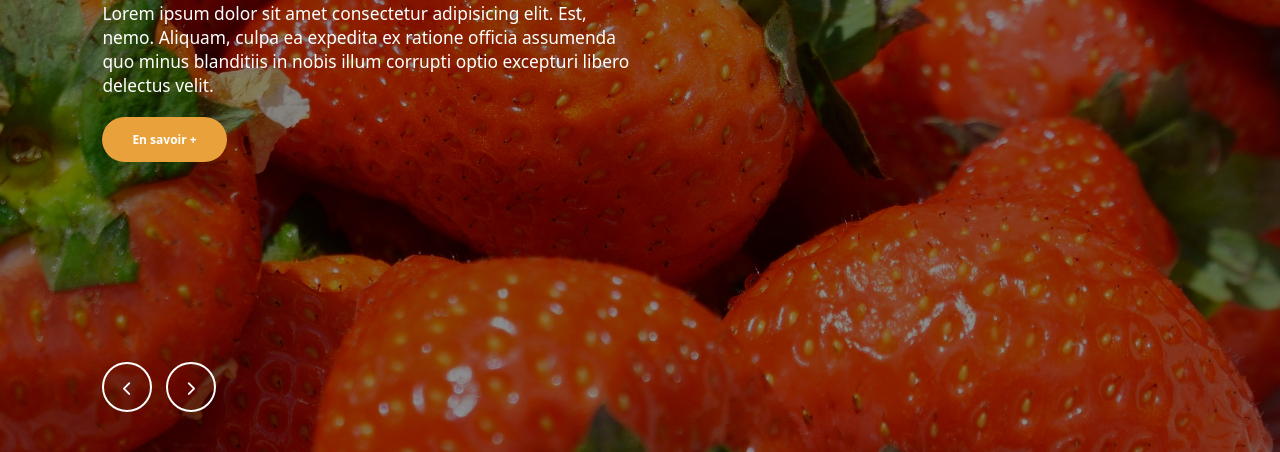
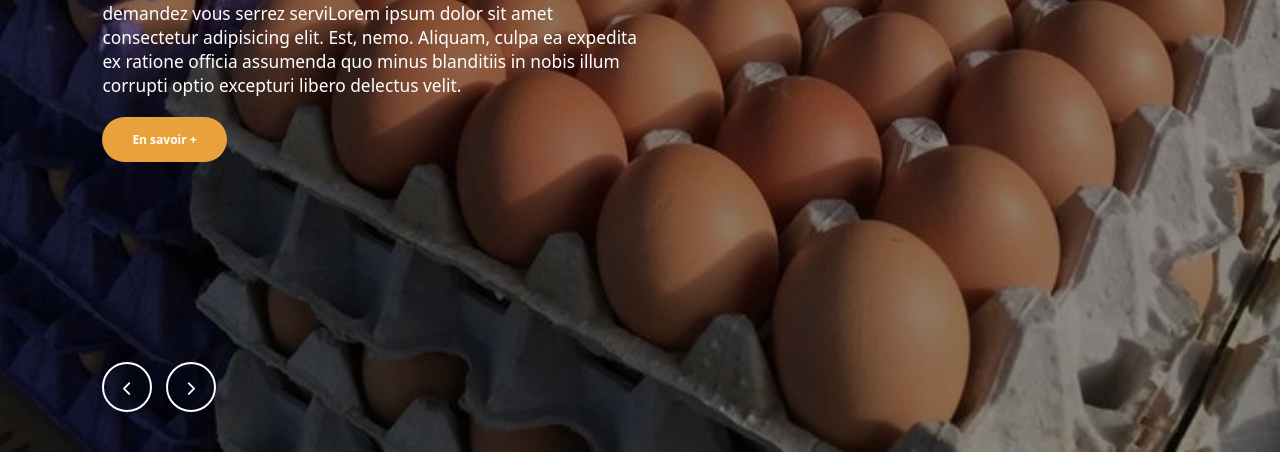
Before and after one commit to devdaphnee2/mboa, a website: page index.html in a window 1280 px wide. Shown: the part 348-800 px from the top of the page. Drawn offline with Linux system fonts and the light colour scheme.

Commit message:
Ajout du carrousel

```diff
--- a/index.html
+++ b/index.html
@@ -32,35 +32,16 @@
    <main id="container">
     <!--section courasel-->
     <section id="carrousel">
-        <div class="slide" style="background-image: url('images/Slide10.jpg');">
-           <div class="slide_container">
-             <div class="slide_text">
-                <h2>titre 1</h2>
-                <p>Lorem ipsum dolor sit amet consectetur adipisicing elit. Est, nemo. Aliquam,
-                    culpa ea expedita ex ratione officia assumenda quo minus blanditiis in nobis illum corrupti optio
-                     excepturi libero delectus velit.</p>
-                <div class="buttons">
-                    <a href="#">En savoir +</a>
-                </div>
-            </div>
-           </div>
-        </div>
+
 
 
         <!-- Boutons d'option du slide -->
-         <div class="slide_options">
-            <span class="slide_left">
-                <i class="fa-solid fa-chevron-left"></i>
-            </span>
 
-             <span class="slide_right">
-                <i class="fa-solid fa-chevron-right"></i>
-            </span>
-         </div>
 
     </section>
    </main>
     <!--gestion du javascript-->
+     <script type="text/javascript" src="js/carrousel.js"></script>
     <script type="text/javascript" src="js/script.js"></script>
 </body>
 </html>
--- /dev/null
+++ b/js/carrousel.js
@@ -0,0 +1,69 @@
+const carrousel= document.querySelector("#carrousel");
+
+/*
+=================================================
+DECLARATION DES DONNEES
+==================================================
+*/
+
+const datas_slides= [
+    {
+        titre: "Ail de garoua",
+        description: "Cultiver à Garoua il "
+    },
+    {
+        titre: "Huile de palme camerounais",
+        description: "Huile de palme fabriquée au cameroun pour vos repas et mets"
+    },
+    {
+        titre: "Le vrai piment du pays",
+        description: "demandez vous serrez servi"
+    },
+
+]
+
+
+carrousel.innerHTML= "";
+//une boucle for qui va parcourir les données datas_slides
+for(let i= 0; i< datas_slides.length; i++){
+    const data= datas_slides[i];
+    carrousel.innerHTML += `
+        <div class="slide" style="background-image: url('images/Slide${i+1}.jpg');">
+            <div class="slide_container">
+                <div class="slide_text">
+                    <h2>${data.titre}</h2>
+                    <p>${data.description}Lorem ipsum dolor sit amet consectetur adipisicing elit. Est, nemo. Aliquam,
+                        culpa ea expedita ex ratione officia assumenda quo minus blanditiis in nobis illum corrupti optio
+                         excepturi libero delectus velit.</p>
+                    <div class="buttons">
+                        <a href="#">En savoir +</a>
+                    </div>
+                </div>
+           </div>
+        </div>
+    `;
+}
+
+carrousel.innerHTML += `
+    <div class="slide_options">
+        <span class="slide_left">
+            <i class="fa-solid fa-chevron-left"></i>
+        </span>
+
+        <span class="slide_right">
+            <i class="fa-solid fa-chevron-right"></i>
+        </span>
+    </div>
+`
+
+
+/*
+=================================================
+DECLARATION DES VARIABLES
+==================================================
+*/
+const slides= document.querySelectorAll("#carrousel .slide");/* querySelectorAll pour tous les slides*/
+const slide_left= document.querySelector("#carrousel .slide_left");
+const slide_right= document.querySelector("#carrousel .slide_right");
+//contient l'indice du slide actuellement affiché
+let slide_courant= 0;
```
Also changed, not shown: images/Slide5.jpg (renamed from images/Slide5.jfif), images/slide1.jpg (renamed from images/slide1.jfif), images/slide16.jpg (renamed from images/slide16.jfif), images/slide17.jpg (renamed from images/slide17.jfif), images/slide18.jpg (renamed from images/slide18.jfif), images/slide19.jpg (renamed from images/slide19.jfif), images/slide2.jpg (renamed from images/slide2.jfif), images/slide20.jpg (renamed from images/slide20 (2).jfif), images/slide21.jpg (renamed from images/slide21.jfif), images/slide3.jpg (renamed from images/slide3.jfif), images/slide4.jpg (renamed from images/slide4.jfif), images/slide6.jpg (renamed from images/slide6.jfif), images/slide7.jpg (renamed from images/slide7.jfif).
